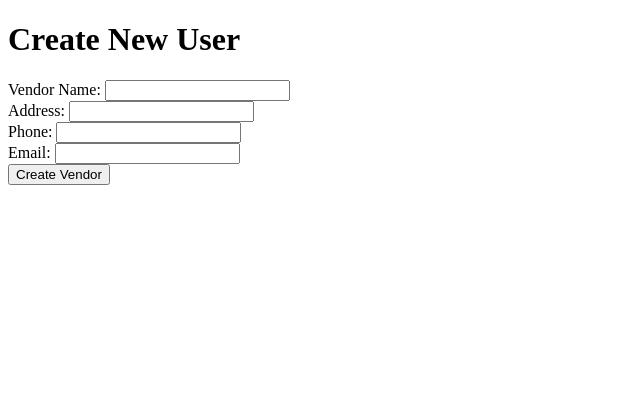
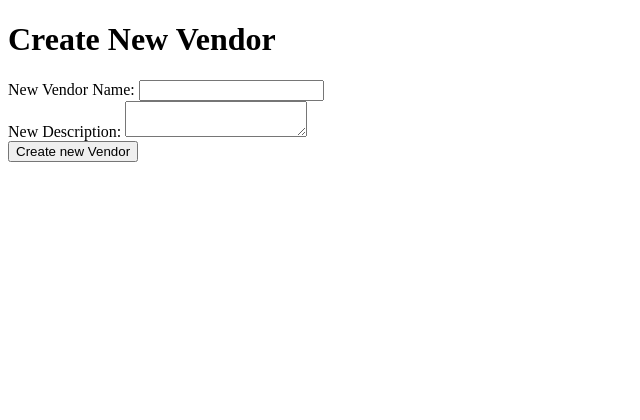
Before and after one commit to topper3418/highbay_racking_portal, a Flask app: page /create_new_vendor_popup in a window 1280 px wide. Shown: the top 420 px of the page, without its empty margins (0-640 px from the left). After the commit the page ends 162 px from the top, so only its background shows below. Run offline with Flask 3, Linux system fonts and the light colour scheme; parts of the project's set-up code (start-up, migrations or seed data) failed here and were passed over.

Commit message:
got all the way to contacts. tickets are next! I'm so excited!

```diff
--- a/data/sql/table_ddls/departments.sql
+++ /dev/null
@@ -1,5 +0,0 @@
-CREATE TABLE IF NOT EXISTS departments(
-    id INTEGER PRIMARY KEY AUTOINCREMENT,
-    name TEXT NOT NULL,
-    description TEXT NOT NULL
-);
--- /dev/null
+++ b/data/sql/table_ddls/orgs.sql
@@ -0,0 +1,6 @@
+CREATE TABLE IF NOT EXISTS orgs(
+    id INTEGER PRIMARY KEY AUTOINCREMENT,
+    name TEXT NOT NULL,
+    description TEXT NOT NULL,
+    internal INTEGER NOT NULL -- 0 = external, 1 = internal
+);
--- a/main.py
+++ b/main.py
@@ -1,7 +1,7 @@
 import configparser
 import os
 from config.logging import logger
-from data.sqlite_tools import AppData, Tickets, DbTableBase, Roles, Users, TicketTypes, TicketStatus, EquipmentStatus, DueDateReason, Vendors, Departments
+from data.sqlite_tools import AppData, Tickets, DbTableBase, Roles, Users, TicketTypes, TicketStatus, EquipmentStatus, DueDateReason, Orgs, Orgs, Contacts
 from flask import Flask, render_template, request, jsonify, send_from_directory, redirect, url_for
 
 # Load configuration from file
@@ -155,8 +155,8 @@ def create_ticket_status():
     # log the ip address of the request
     logger.info(f'serving /create_ticket_status request from {request.remote_addr}')
     # parse request data
-    new_ticket_status = request.form['ticket_status_name']
-    new_description = request.form['ticket_status_description']
+    new_ticket_status = request.form['name']
+    new_description = request.form['description']
     # initialize the Roles object
     ticket_status = TicketStatus(app_data_path)
     ticket_status.insert(new_ticket_status, new_description)
@@ -175,8 +175,8 @@ def create_equipment_status():
     # log the ip address of the request
     logger.info(f'serving /create_equipment_status request from {request.remote_addr}')
     # parse request data
-    new_equipment_status = request.form['equipment_status_name']
-    new_description = request.form['equipment_status_description']
+    new_equipment_status = request.form['name']
+    new_description = request.form['description']
     # initialize the Roles object
     equipment_status = EquipmentStatus(app_data_path)
     equipment_status.insert(new_equipment_status, new_description)
@@ -195,8 +195,8 @@ def create_due_date_reason():
     # log the ip address of the request
     logger.info(f'serving /create_due_date_reason request from {request.remote_addr}')
     # parse request data
-    new_due_date_reason = request.form['due_date_reasons_name']
-    new_description = request.form['due_date_reasons_description']
+    new_due_date_reason = request.form['name']
+    new_description = request.form['description']
     # initialize the Roles object
     due_date_reason = DueDateReason(app_data_path)
     due_date_reason.insert(new_due_date_reason, new_description)
@@ -207,24 +207,22 @@ def create_new_vendor_popup():
     """Return the new vendor popup html"""
     # log the ip address of the request
     logger.info(f'serving /create_new_vendor_popup request from {request.remote_addr}')
-    return render_template('create_new_vendor_popup.html')
+    return render_template('insert_to_lookup_table_popup.html', name='Vendor', table_name='vendors')
 
-@app.route('/create_new_vendor', methods=['POST'])
-def create_new_vendor():
+@app.route('/create_vendors', methods=['POST'])
+def create_vendors():
     """Create a new vendor in the database"""
     # log the ip address of the request
     logger.info(f'serving /create_new_vendor request from {request.remote_addr}')
     # parse request data
     new_vendor_name = request.form['name']
-    new_vendor_address = request.form['address']
-    new_vendor_phone = request.form['phone']
-    new_vendor_email = request.form['email']
+    new_vendor_description = request.form['description']
     # initialize the Roles object
-    vendors = Vendors(app_data_path)
-    vendors.insert(new_vendor_name, new_vendor_address, new_vendor_phone, new_vendor_email)
+    orgs = Orgs(app_data_path)
+    orgs.insert(new_vendor_name, new_vendor_description, internal=False)
     return redirect(url_for('serve_main'))
 
-@app.route('/create_new_deppartment_popup', methods=['GET'])
+@app.route('/create_new_department_popup', methods=['GET'])
 def create_new_department_popup():
     """Return the new department popup html"""
     # log the ip address of the request
@@ -237,11 +235,11 @@ def create_new_department():
     # log the ip address of the request
     logger.info(f'serving /create_new_department request from {request.remote_addr}')
     # parse request data
-    new_department_name = request.form['departments_name']
-    new_department_description = request.form['departments_description']
+    new_department_name = request.form['name']
+    new_department_description = request.form['description']
     # initialize the Roles object
-    departments = Departments(app_data_path)
-    departments.insert(new_department_name, new_department_description)
+    orgs = Orgs(app_data_path)
+    orgs.insert(new_department_name, new_department_description, internal=True)
     return redirect(url_for('serve_main'))
 
 @app.route('/get_all_vendors', methods=['GET'])
@@ -250,9 +248,9 @@ def get_all_vendors():
     # log the ip address of the request
     logger.info(f'serving /get_all_vendors request from {request.remote_addr}')
     # initialize the Vendors object
-    vendors = Vendors(app_data_path)
+    orgs = Orgs(app_data_path)
     # get all vendors
-    all_vendors = vendors.dropdown()
+    all_vendors = orgs.dropdown(internal=False)
     return jsonify(all_vendors.to_dict(orient='records'))
 
 @app.route('/get_all_departments', methods=['GET'])
@@ -261,9 +259,9 @@ def get_all_departments():
     # log the ip address of the request
     logger.info(f'serving /get_all_departments request from {request.remote_addr}')
     # initialize the Departments object
-    departments = Departments(app_data_path)
+    orgs = Orgs(app_data_path)
     # get all departments
-    all_departments = departments.dropdown()
+    all_departments = orgs.dropdown(internal=True)
     return jsonify(all_departments.to_dict(orient='records'))
 
 @app.route('/create_new_contact_popup', methods=['GET'])
@@ -274,7 +272,23 @@ def create_new_contact_popup():
     return render_template('create_new_contact_popup.html')
 
 @app.route('/create_new_contact', methods=['POST'])
-
+def create_new_contact():
+    """Create a new contact in the database"""
+    # log the ip address of the request
+    logger.info(f'serving /create_new_contact request from {request.remote_addr}')
+    # parse request data
+    new_contact_name = request.form['name']
+    new_contact_phone = request.form['phone']
+    new_contact_email = request.form['email']
+    source = request.form['source']
+    vendor_id = request.form['vendor']
+    department_id = request.form['department']
+    # if the source is a vendor, set the org_id to the vendor id
+    new_contact_org_id = vendor_id if source == 'vendor' else department_id
+    # initialize the Contacts object
+    contacts = Contacts(app_data_path)
+    contacts.insert(new_contact_name, new_contact_phone, new_contact_email, new_contact_org_id)
+    return redirect(url_for('serve_main'))
 
 # test endpoint for sending misc html
 @app.route('/test', methods=['GET'])
--- a/templates/create_new_vendor_popup.html
+++ b/templates/create_new_vendor_popup.html
@@ -5,7 +5,7 @@
 	<link rel="stylesheet" type="text/css" href="{{ url_for('static', filename='styles.css') }}">
 </head>
 <body>
-	<h1>Create New User</h1>
+	<h1>Create New Vendor</h1>
 	<form method="post" action="/create_new_vendor">
 		<label for="name">Vendor Name:</label>
 		<input type="text" id="name" name="name"><br>
--- a/templates/insert_to_lookup_table_popup.html
+++ b/templates/insert_to_lookup_table_popup.html
@@ -6,11 +6,11 @@
 <body>
 	<h1>Create New {{ name }}</h1>
 	<form method="post" action="/create_{{ table_name }}">
-		<label for="{{ table_name }}_name">New {{ name }} Name:</label>
-		<input type="text" id="{{ table_name }}_name" name="{{ table_name }}_name"><br>
+		<label for="name">New {{ name }} Name:</label>
+		<input type="text" id="name" name="name"><br>
 
-		<label for="{{ table_name }}_description">New Description:</label>
-		<textarea id="{{ table_name }}_description" name="{{ table_name }}_description"></textarea><br>
+		<label for="description">New Description:</label>
+		<textarea id="description" name="description"></textarea><br>
 
 		<input type="submit" value="Create new {{ name }}">
 	</form>
```
Also changed, not shown: data/sql/table_ddls/contacts.sql (added, +8 -0 lines), data/sql/table_ddls/internal_contacts.sql (deleted, +0 -9 lines), data/sql/table_ddls/vendor_contacts.sql (deleted, +0 -9 lines), data/sql/table_ddls/vendors.sql (deleted, +0 -7 lines), data/sqlite_tools.py (+28 -28 lines), data/sqlite_wrapper.py (added, +9 -0 lines), static/util.js (+12 -4 lines), templates/create_new_contact_popup.html (+7 -5 lines), data/app_data.db, 1 other file.
